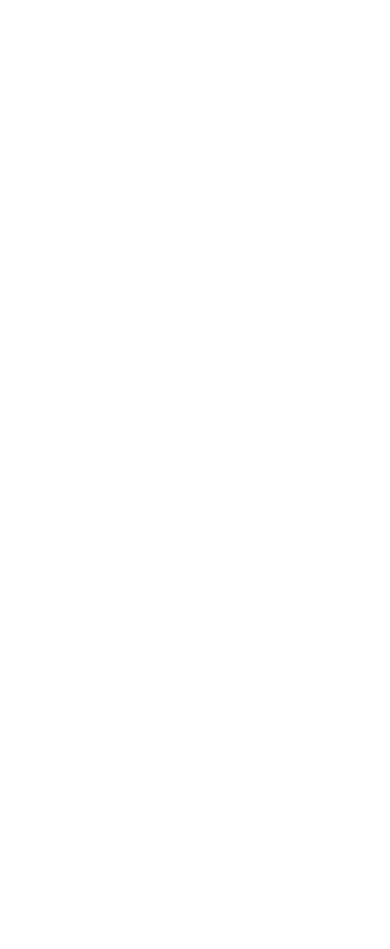
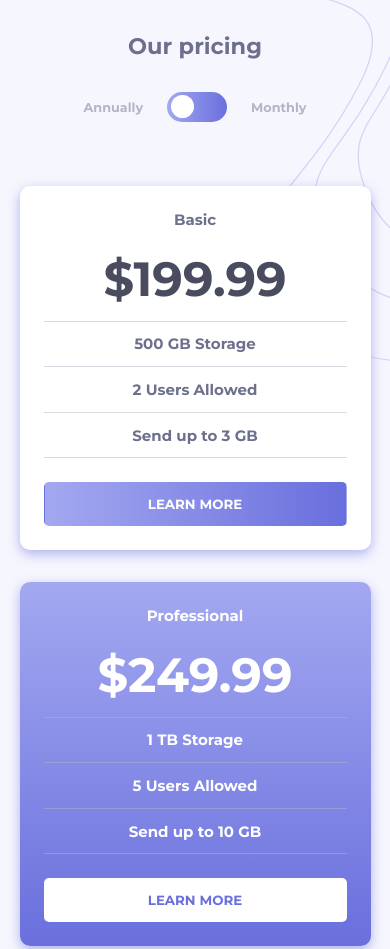
Before and after one commit to georit/pricing-component-with-toggle, a plain HTML site: page index.html in a window 390 px wide. Shown: the top 949 px of the page. Before the commit the page ends 844 px from the top, so only its background shows below. Drawn offline with Linux system fonts and the light colour scheme.

Commit message:
Add structure & mobile styles

```diff
--- a/index.html
+++ b/index.html
@@ -9,10 +9,56 @@
       sizes="32x32"
       href="./images/favicon-32x32.png"
     />
+    <link
+      rel="stylesheet"
+      href="https://cdnjs.cloudflare.com/ajax/libs/font-awesome/5.15.1/css/all.min.css"
+    />
+    <link
+      href="https://fonts.googleapis.com/css2?family=Montserrat:wght@700&display=swap"
+      rel="stylesheet"
+    />
     <title>Pricing Component With Toggle</title>
     <link rel="stylesheet" href="style.css" />
   </head>
   <body>
+    <div class="price-container">
+      <h2 class="heading">Our pricing</h2>
+      <div class="price-toggle">
+        <p class="price-option annually">Annually</p>
+        <!-- Rounded switch -->
+        <label class="switch">
+          <input type="checkbox" id="toggle-switch" />
+          <span class="slider round"></span>
+        </label>
+        <p class="price-option monthly">Monthly</p>
+      </div>
+      <div class="plans">
+        <div class="plan">
+          <p class="plan-type">Basic</p>
+          <p class="price">&dollar;199.99</p>
+          <p class="size">500 GB Storage</p>
+          <p class="users">2 Users Allowed</p>
+          <p class="max-transfer-size">Send up to 3 GB</p>
+          <button class="btn btn-learn-more">Learn More</button>
+        </div>
+        <div class="plan">
+          <p class="plan-type">Professional</p>
+          <p class="price">&dollar;249.99</p>
+          <p class="size">1 TB Storage</p>
+          <p class="users">5 Users Allowed</p>
+          <p class="max-transfer-size">Send up to 10 GB</p>
+          <button class="btn btn-learn-more">Learn More</button>
+        </div>
+        <div class="plan">
+          <p class="plan-type">Master</p>
+          <p class="price">&dollar;399.99</p>
+          <p class="size">2 TB Storage</p>
+          <p class="users">10 Users Allowed</p>
+          <p class="max-transfer-size">Send up to 20 GB</p>
+          <button class="btn btn-learn-more">Learn More</button>
+        </div>
+      </div>
+    </div>
     <script src="script.js"></script>
   </body>
 </html>
--- a/script.js
+++ b/script.js
@@ -0,0 +1,3 @@
+/* *****Variables***** */
+/* *****Functions***** */
+/* *****Event listeners***** */
--- a/style.css
+++ b/style.css
@@ -1,3 +1,212 @@
 /* *****Custom variables***** */
-/* **font** */
---
+:root {
+  /* ***font*** */
+  --font-family: "Montserrat", sans-serif;
+  /* ***colors*** */
+  /* **primary** */
+  --linear-gradient: linear-gradient(
+    to right,
+    hsl(236, 72%, 79%),
+    hsl(237, 63%, 64%)
+  );
+  /* **neutral** */
+  --very-light-grayish-blue: hsl(240, 78%, 98%);
+  --light-grayish-blue: hsl(234, 14%, 74%);
+  --grayish-blue: hsl(233, 13%, 49%);
+  --dark-grayish-blue: hsl(232, 13%, 33%);
+}
+
+/* *****General styles***** */
+* {
+  box-sizing: border-box;
+  margin: 0;
+  padding: 0;
+}
+
+body {
+  background: url("./images/bg-top.svg") 170% -5% no-repeat,
+    var(--very-light-grayish-blue);
+  background-size: 60%;
+  color: var(--grayish-blue);
+  display: flex;
+  flex-direction: row;
+  justify-content: center;
+  align-items: center;
+  font-family: var(--font-family);
+  font-size: 15px;
+  width: 100vw;
+  min-height: 100vh;
+}
+
+/* *****Price container***** */
+.price-container {
+  display: flex;
+  flex-flow: column nowrap;
+  align-items: center;
+  justify-content: center;
+  padding: 2rem 0;
+  width: 90%;
+}
+
+.heading {
+  padding-bottom: 2rem;
+}
+
+.price-toggle {
+  display: flex;
+  flex-flow: row nowrap;
+  justify-content: center;
+  align-items: center;
+  width: 100%;
+  margin-bottom: 3rem;
+}
+
+.price-option {
+  color: var(--light-grayish-blue);
+  font-size: 0.8rem;
+}
+
+/* The switch - the box around the slider */
+.switch {
+  position: relative;
+  display: inline-block;
+  width: 60px;
+  height: 30px;
+  margin: 0 1.5rem;
+}
+
+/* Hide default HTML checkbox */
+.switch input {
+  opacity: 0;
+  width: 0;
+  height: 0;
+}
+
+/* The slider */
+.slider {
+  position: absolute;
+  cursor: pointer;
+  top: 0;
+  left: 0;
+  right: 0;
+  bottom: 0;
+  background: var(--linear-gradient);
+  -webkit-transition: 0.4s;
+  transition: 0.4s;
+}
+
+.slider:before {
+  position: absolute;
+  content: "";
+  height: 23px;
+  width: 23px;
+  left: 4px;
+  bottom: 4px;
+  background-color: white;
+  -webkit-transition: 0.4s;
+  transition: 0.4s;
+}
+
+input:checked + .slider {
+  background-color: #2196f3;
+}
+
+input:focus + .slider {
+  box-shadow: 0 0 1px #2196f3;
+}
+
+input:checked + .slider:before {
+  -webkit-transform: translateX(26px);
+  -ms-transform: translateX(26px);
+  transform: translateX(26px);
+}
+
+/* Rounded sliders */
+.slider.round {
+  border-radius: 34px;
+}
+
+.slider.round:before {
+  border-radius: 50%;
+}
+
+/* ***plans*** */
+.plans {
+  display: flex;
+  flex-flow: column nowrap;
+  justify-content: center;
+  align-items: center;
+  width: 100%;
+}
+
+.plan {
+  background-color: #fff;
+  border-radius: 10px;
+  box-shadow: 0 4px 12px rgba(105, 111, 221, 0.5);
+  margin: 1rem 0;
+  padding: 1.5rem;
+  text-align: center;
+  width: 100%;
+}
+
+.plan:nth-child(2) {
+  background: linear-gradient(
+    to bottom,
+    hsl(236, 72%, 79%),
+    hsl(237, 63%, 64%)
+  );
+  color: #fff;
+}
+
+.plan-type {
+  padding-bottom: 0.5rem;
+}
+
+.price,
+.size,
+.users,
+.max-transfer-size {
+  padding: 0.8rem;
+  border-bottom: 1px solid hsla(234, 14%, 74%, 0.5);
+}
+
+.price {
+  color: var(--dark-grayish-blue);
+  font-size: 3rem;
+}
+
+.plan:nth-child(2) .price {
+  color: #fff;
+}
+
+.btn-learn-more {
+  width: 100%;
+  text-transform: uppercase;
+  font-family: inherit;
+  padding: 0.8rem 1rem;
+  margin-top: 1.5rem;
+  background: var(--linear-gradient);
+  border: 1px solid transparent;
+  border-radius: 5px;
+  color: #fff;
+  cursor: pointer;
+  transition: all 0.2s ease;
+}
+
+.btn-learn-more:hover {
+  background: transparent;
+  border: 1px solid hsl(237, 63%, 64%);
+  color: hsl(237, 63%, 64%);
+}
+
+.plan:nth-child(2) .btn-learn-more {
+  background: #fff;
+  border: 1px solid transparent;
+  color: hsl(237, 63%, 64%);
+}
+
+.plan:nth-child(2) .btn-learn-more:hover {
+  background: transparent;
+  border: 1px solid #fff;
+  color: #fff;
+}
```
Also changed, not shown: 2 other files.
